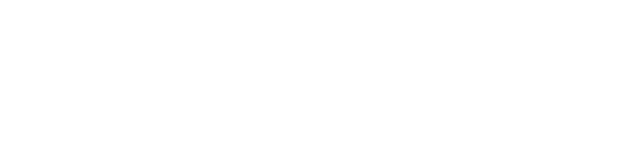
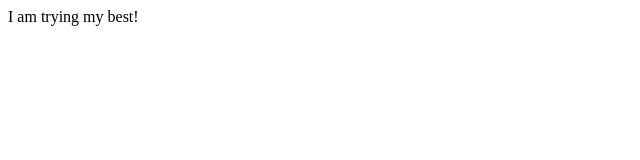
Before and after one commit to BMTUMEBO/gitPractice, a plain HTML site: page Pages/index.html in a window 1280 px wide. Shown: the whole page, without its empty margins (0-640 px from the left). Drawn offline with Linux system fonts and the light colour scheme.

Commit message:
This is my Git, Thanks Feysal

```diff
--- a/Pages/index.html
+++ b/Pages/index.html
@@ -6,6 +6,6 @@
     <title>My GitBash</title>
 </head>
 <body>
-
+    I am trying my best!
 </body>
 </html>
```
